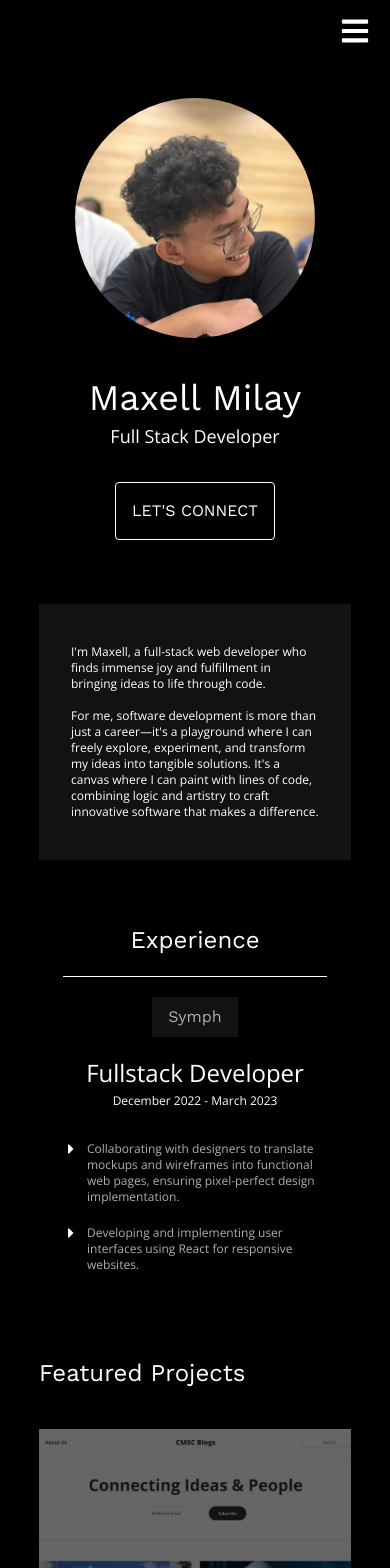
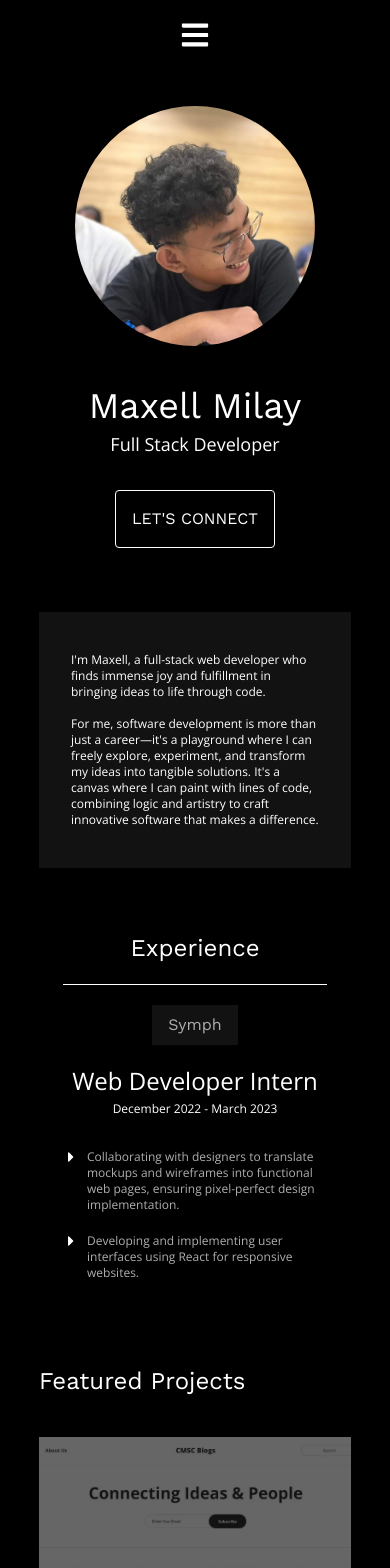
Before and after one commit to maxellmilay/personal-website-v2, a Next.js app: page / in a window 390 px wide. Shown: the top 1568 px of the page. Built offline with nearby package versions, Linux system fonts and the light colour scheme.

Commit message:
[Content][Maxell] updated experience details

```diff
--- a/src/components/Navbar.tsx
+++ b/src/components/Navbar.tsx
@@ -1,6 +1,6 @@
 'use client';
 
-import React, { useState, useEffect } from 'react';
+import React, { useState } from 'react';
 import { open } from '@/utils/font';
 import useWindowSize from '@/hooks/useScreen';
 import { FaBars } from 'react-icons/fa';
@@ -16,11 +16,9 @@ function Navbar() {
   const { width } = useWindowSize();
 
   return (
-    <div>
+    <div className={`flex ${open.className} font-thin my-5 justify-center lg:justify-end lg:px-16`}>
       {width > 640 ? (
-        <div
-          className={`flex ${open.className} font-thin my-5 justify-center lg:justify-end lg:px-16`}
-        >
+        <>
           <Link className="px-8 py-3 text-[#AFAFAF] hover:text-white" href="#about">
             About
           </Link>
@@ -31,9 +29,9 @@ function Navbar() {
             Experience
           </Link>
           <button className="px-8 py-3 text-[#AFAFAF] hover:text-white">Resume</button>
-        </div>
+        </>
       ) : (
-        <div className="flex relative justify-end py-4 px-5">
+        <>
           <button onClick={handleDropdownClick}>
             <FaBars className="text-3xl" />
           </button>
@@ -68,7 +66,7 @@ function Navbar() {
               </button>
             </div>
           )}
-        </div>
+        </>
       )}
     </div>
   );
--- a/src/data/experience.ts
+++ b/src/data/experience.ts
@@ -2,7 +2,7 @@ const experience = [
   {
     id: 1,
     company: 'Symph',
-    position: 'Fullstack Developer',
+    position: 'Web Developer Intern',
     start: 'December 2022',
     end: 'March 2023',
     responsibilities: [
```
